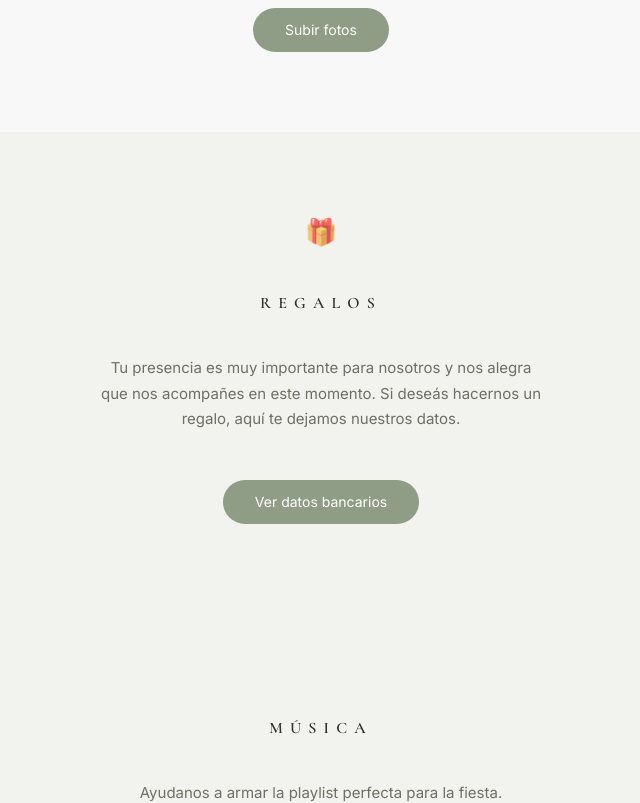
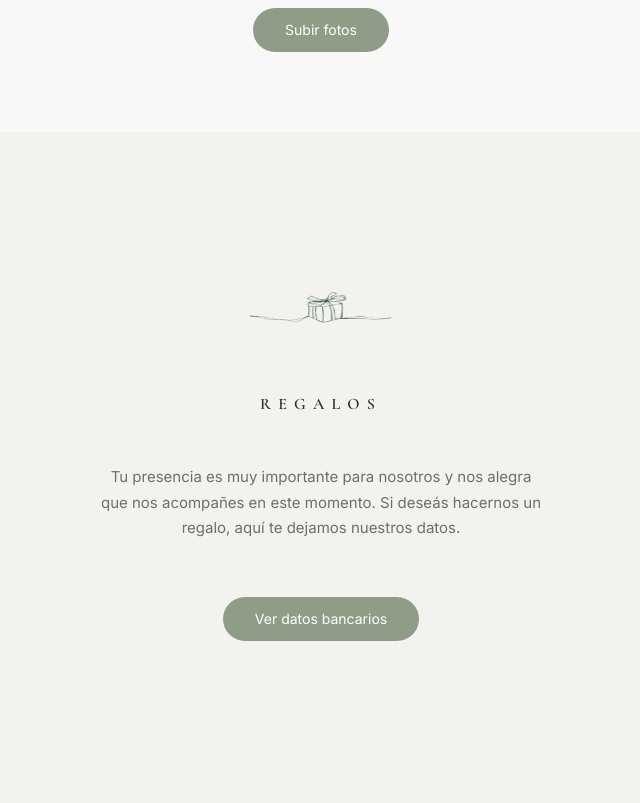
Before and after one commit to alendavies/wedding, a React (Vite) app: page / in a window 1280 px wide. Shown: the part 4320-5123 px from the top of the page, without its empty margins (319-959 px from the left). Built offline with nearby package versions, Linux system fonts and the light colour scheme.

Commit message:
fix: update Gifts component layout and add gift image

```diff
--- a/src/components/Gifts.tsx
+++ b/src/components/Gifts.tsx
@@ -7,20 +7,24 @@ const Gifts: React.FC = () => {
 
     return (
         <>
-            <section className='w-full max-w-2xl px-8 py-20 text-center space-y-10'>
-                <div className='text-[26px] opacity-70'>🎁</div>
+            <section className='w-full max-w-2xl px-8 pt-20 text-center pb-20'>
+                <img
+                    src='/gift.png'
+                    alt='Regalo'
+                    className='w-32 h-32 md:w-45 md:h-45 mx-auto'
+                />
 
                 <h3 className='font-serif uppercase tracking-[0.45em] text-[14px] md:text-[16px] text-[#2f2f2a] font-semibold'>
                     Regalos
                 </h3>
 
-                <p className='text-[14px] md:text-[15px] leading-[1.7] text-[#6f6f63] max-w-md mx-auto'>
+                <p className='text-[14px] md:text-[15px] leading-[1.7] text-[#6f6f63] max-w-md mx-auto pt-12'>
                     Tu presencia es muy importante para nosotros y nos alegra
                     que nos acompañes en este momento. Si deseás hacernos un
                     regalo, aquí te dejamos nuestros datos.
                 </p>
 
-                <div className='pt-2'>
+                <div className='pt-14'>
                     <Button
                         variant='primary'
                         size='md'
```
Also changed, not shown: public/gift.png (added).
